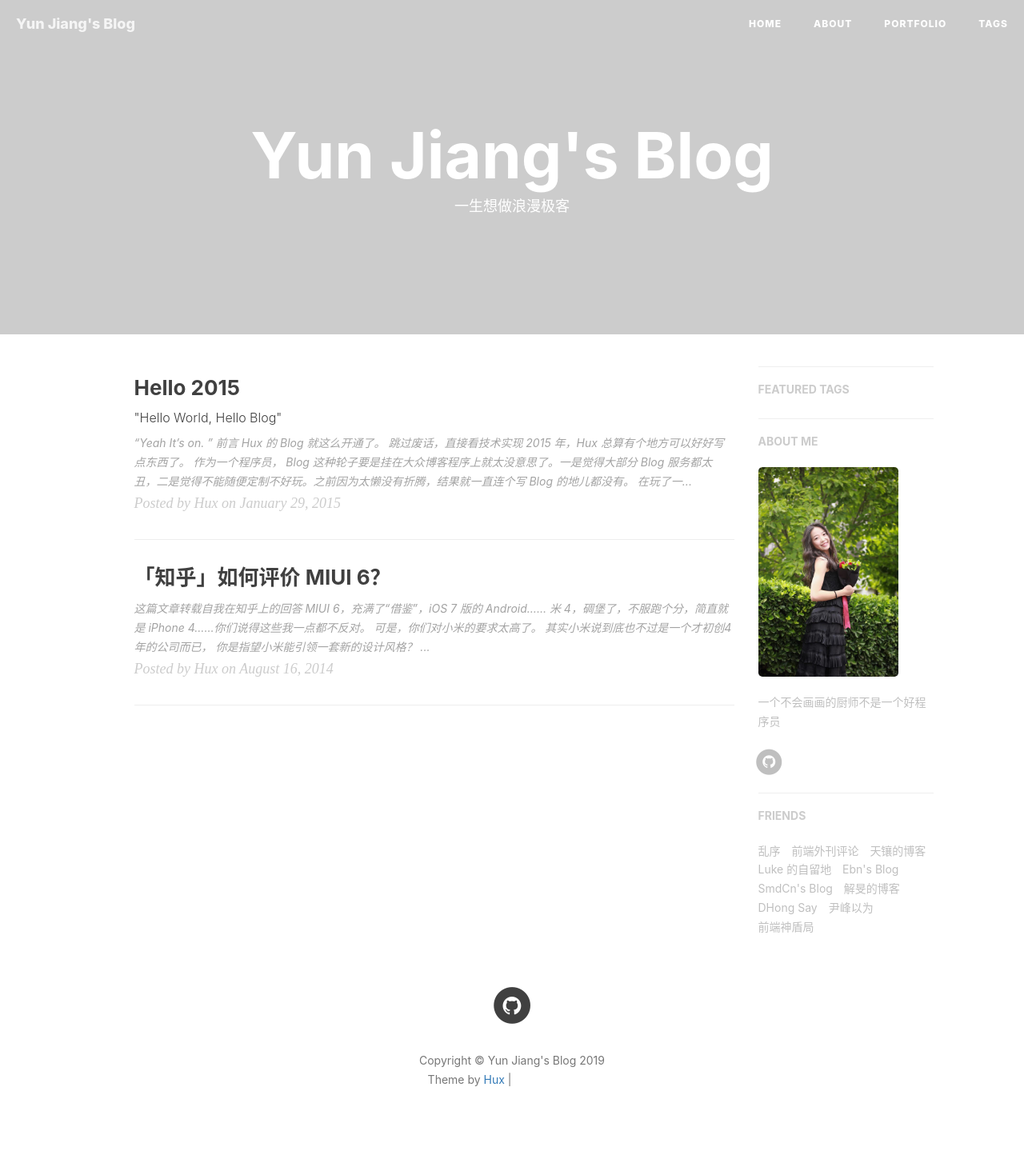
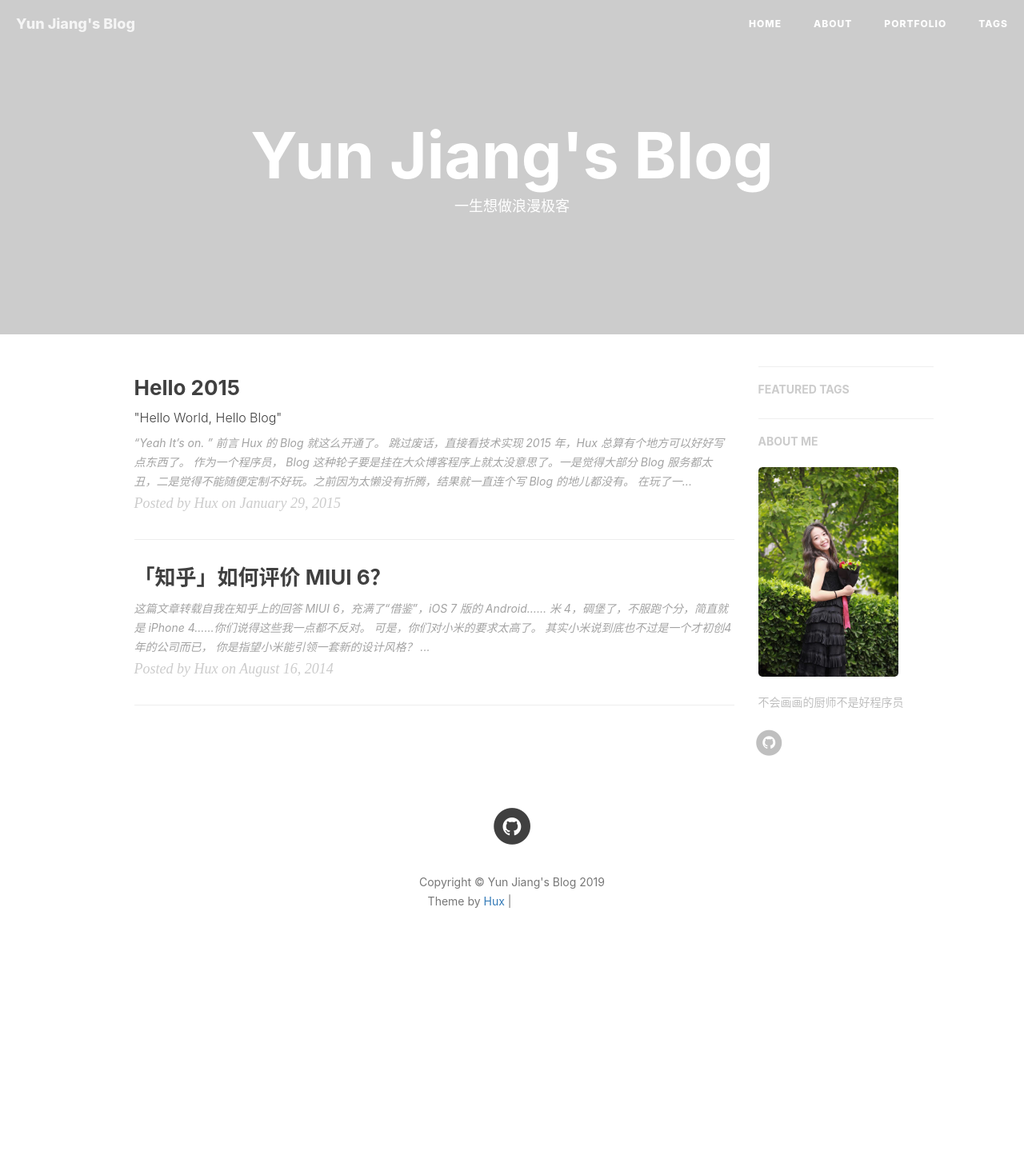
Before and after one commit to riverluara/riverluara.github.io, a Jekyll site: the page built from index.html, in a window 1280 px wide. Shown: the whole page at 80% size. Built offline with Jekyll 4.4.1, drawn with Linux system fonts in a browser that asks for light colours; nearby versions of some CDN libraries; the list of posts is cut into pages by our own code; comment, search, counter and statistics services are not loaded; after the commit the page ends 1231 px from its top, so only the background shows below that; grey boxes are pictures that could not be loaded.

Commit message:
change comment

```diff
--- a/_config.yml
+++ b/_config.yml
@@ -41,17 +41,11 @@
 
 
 
-# Disqus settings
-disqus_username: hux
-
 # Netease setttings
 netease_comment: false
 
 
 
-# Analytics settings
-# Baidu Analytics
-# ba_track_id: [your track id]
 
 # Google Analytics
 ga_track_id: 'UA-49627206-1'            # Format: UA-xxxxxx-xx
@@ -61,7 +55,7 @@
 
 # Sidebar settings
 sidebar: true                           # whether or not using Sidebar.
-sidebar-about-description: "一个不会画画的厨师不是一个好程序员"
+sidebar-about-description: "不会画画的厨师不是好程序员"
 sidebar-avatar: /img/avatar-YunJiang.jpg     # use absolute URL, seeing it's used in both `/` and `/about/`
 
 
@@ -75,43 +69,3 @@
 # Progressive Web Apps
 chrome-tab-theme-color: "#000000"
 service-worker: true
-
-
-
-# Friends
-friends: [
-    {
-    #     title: "Su",
-    #     href: "http://su.gallery/"
-    # },{
-        title: "乱序",
-        href: "http://mida.re/"
-    },{
-        title: "前端外刊评论",
-        href: "http://qianduan.guru/"
-    },{
-        title: "天镶的博客",
-        href: "http://lingyu.wang/"
-    },{
-        title: "Luke 的自留地",
-        href: "http://hmqk1995.github.io"
-    },{
-        title: "Ebn's Blog",
-        href: "http://ebnbin.com/"
-    },{
-        title: "SmdCn's Blog",
-        href: "http://blog.smdcn.net"
-    },{
-        title: "解旻的博客",
-        href: "http://xieminis.me/"
-    },{
-        title: "DHong Say",
-        href: "http://dhong.co"
-    },{
-        title: "尹峰以为",
-        href: "http://ingf.github.io/"
-    },{
-        title: "前端神盾局",
-        href: "http://wepiaofei.github.io/blog/"
-    }
-]
```
